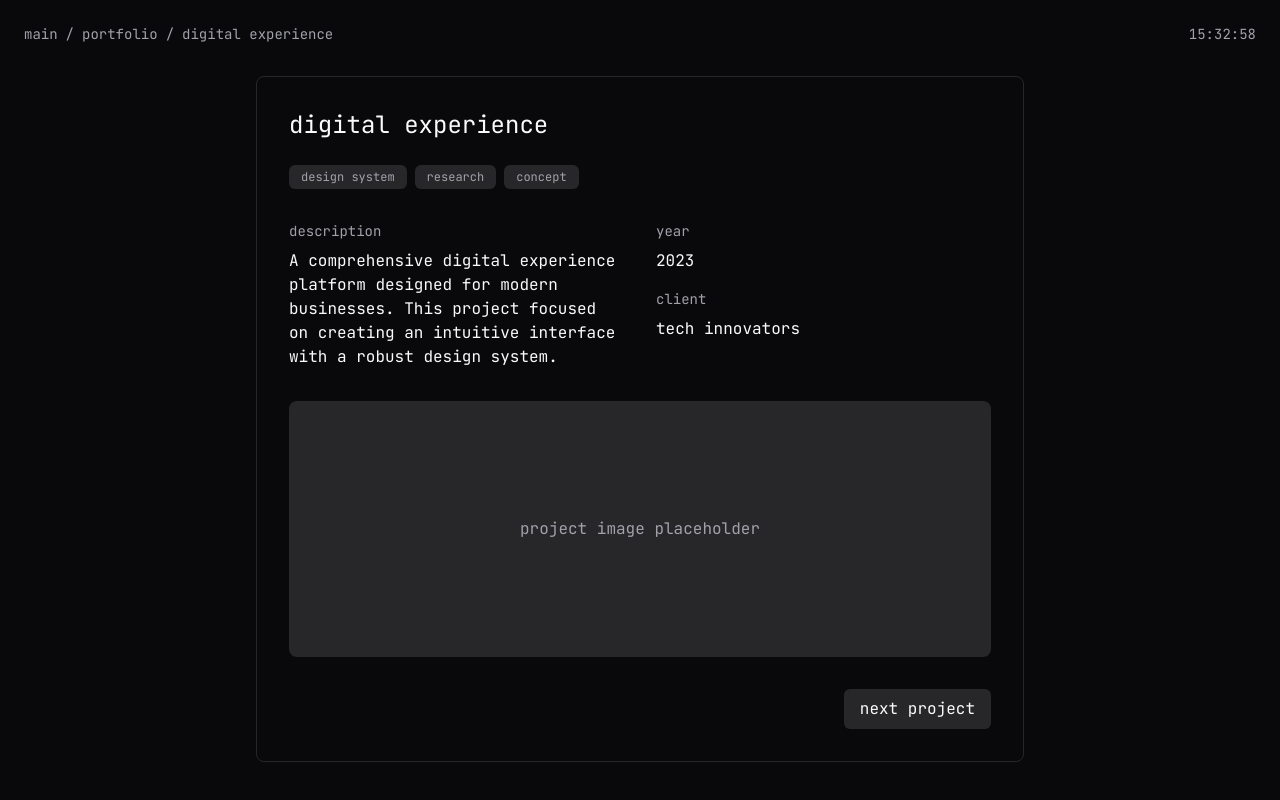
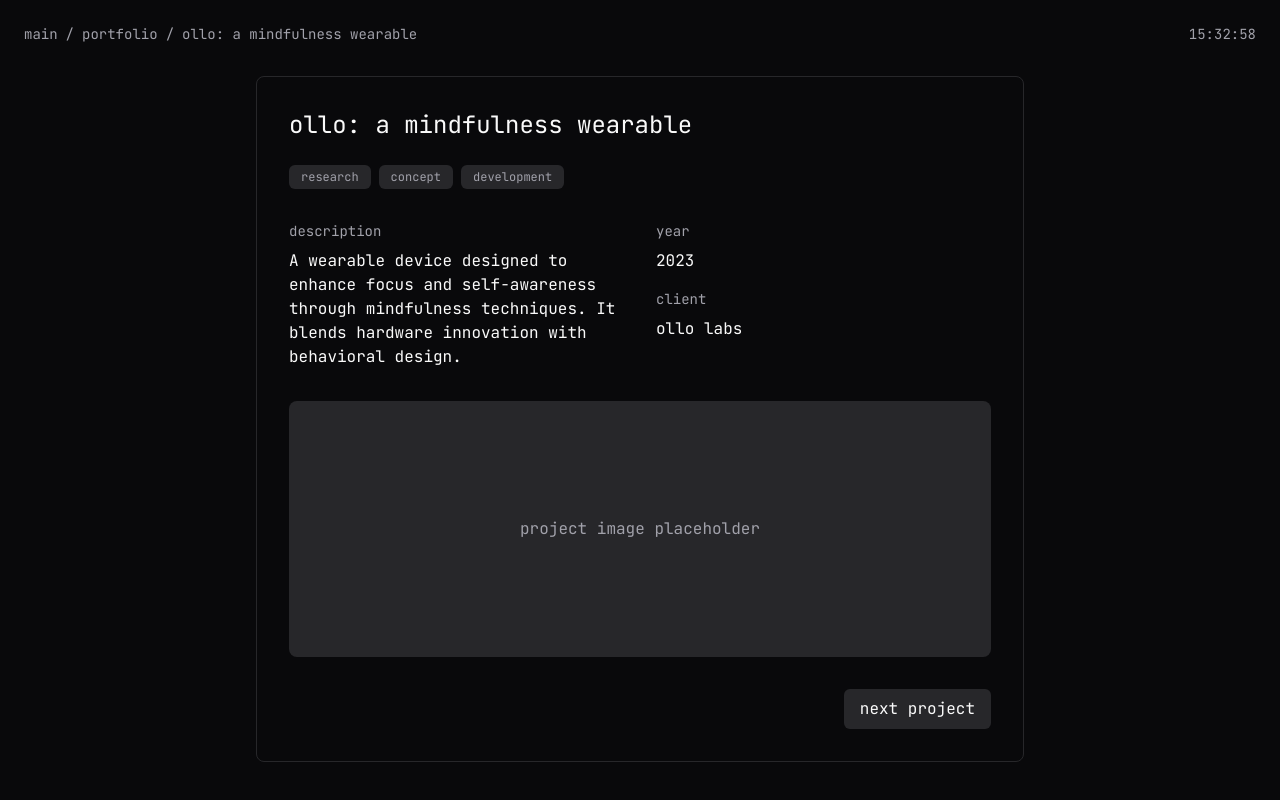
Before and after one commit to lshmam/faeth_mini, a Next.js app: page /portfolio/1 in a window 1280 px wide. Built offline with nearby package versions, Linux system fonts and the light colour scheme.

Commit message:
Update page.tsx

```diff
--- a/app/portfolio/[id]/page.tsx
+++ b/app/portfolio/[id]/page.tsx
@@ -6,77 +6,68 @@ import { notFound } from "next/navigation"
 const projects = [
   {
     id: 1,
-    title: "digital experience",
+    title: "ollo: a mindfulness wearable",
     description:
-      "A comprehensive digital experience platform designed for modern businesses. This project focused on creating an intuitive interface with a robust design system.",
-    tags: ["design system", "research", "concept"],
+      "A wearable device designed to enhance focus and self-awareness through mindfulness techniques. It blends hardware innovation with behavioral design.",
+    tags: ["research", "concept", "development"],
     year: "2023",
-    client: "tech innovators",
+    client: "ollo labs",
   },
   {
     id: 2,
-    title: "brand identity",
+    title: "chakra.engineering",
     description:
-      "Complete brand identity redesign for a growing startup. The project included logo design, typography, color palette, and brand guidelines.",
-    tags: ["design system", "research", "startup"],
+      "A digital experience studio reimagining engineering workflows through immersive product design and branding.",
+    tags: ["digital-experience", "product design", "startup"],
     year: "2023",
-    client: "startup ventures",
+    client: "chakra.engineering",
   },
   {
     id: 3,
-    title: "web platform",
+    title: "daemonwear",
     description:
-      "A scalable web platform built with modern technologies. The focus was on performance, accessibility, and user experience.",
-    tags: ["research", "tokens", "concept"],
-    year: "2022",
-    client: "digital solutions",
+      "A headless eCommerce fashion brand blending digital storytelling with performance marketing and sleek design.",
+    tags: ["headless-ecommerce", "marketing", "design"],
+    year: "2024",
+    client: "daemonwear",
   },
   {
     id: 4,
-    title: "mobile app",
+    title: "silo health",
     description:
-      "Intuitive mobile application designed for both iOS and Android platforms. The project emphasized user-centered design principles.",
-    tags: ["research", "tokens", "concept"],
-    year: "2022",
-    client: "app innovators",
+      "Blockchain-based medical record sharing platform aimed at giving users control and privacy over their health data.",
+    tags: ["blockchain", "branding", "concept"],
+    year: "2023",
+    client: "silo health",
   },
   {
     id: 5,
-    title: "icon system",
+    title: "corechallenges",
     description:
-      "Comprehensive icon system with over 200 unique icons. The system was designed to be scalable, consistent, and adaptable to various contexts.",
-    tags: ["iconography", "graphic design", "guidelines"],
-    year: "2021",
-    client: "design collective",
+      "A platform for public discourse on the world's most pressing issues. Users can share perspectives and explore structured debates.",
+    tags: ["fullstack", "concept", "platform"],
+    year: "2024",
+    client: "corechallenges",
   },
   {
     id: 6,
-    title: "dashboard",
+    title: "bubbletask",
     description:
-      "Data visualization dashboard for a SaaS platform. The project focused on presenting complex data in an accessible and actionable format.",
+      "A minimalistic and visual todo dashboard integrating task prioritization, time tracking, and productivity analytics.",
     tags: ["design system", "analytics", "saas"],
-    year: "2021",
-    client: "data analytics",
+    year: "2023",
+    client: "bubbletask",
   },
   {
     id: 7,
-    title: "e-commerce",
+    title: "driving school landing page",
     description:
-      "Full e-commerce platform with a focus on conversion optimization and user experience. The design prioritized simplicity and ease of navigation.",
-    tags: ["design system", "research", "concept"],
-    year: "2020",
-    client: "retail solutions",
+      "A sleek, conversion-focused landing page for a local driving school, optimized for SEO and lead generation.",
+    tags: ["design", "lead generation"],
+    year: "2024",
+    client: "eastvan driving school",
   },
-  {
-    id: 8,
-    title: "landing page",
-    description:
-      "High-converting landing page designed for a product launch. The project included A/B testing and iterative design improvements.",
-    tags: ["design system", "marketing", "concept"],
-    year: "2020",
-    client: "product launch",
-  },
-]
+];
 
 export default function ProjectDetail({ params }: { params: { id: string } }) {
   const projectId = Number.parseInt(params.id)
```
